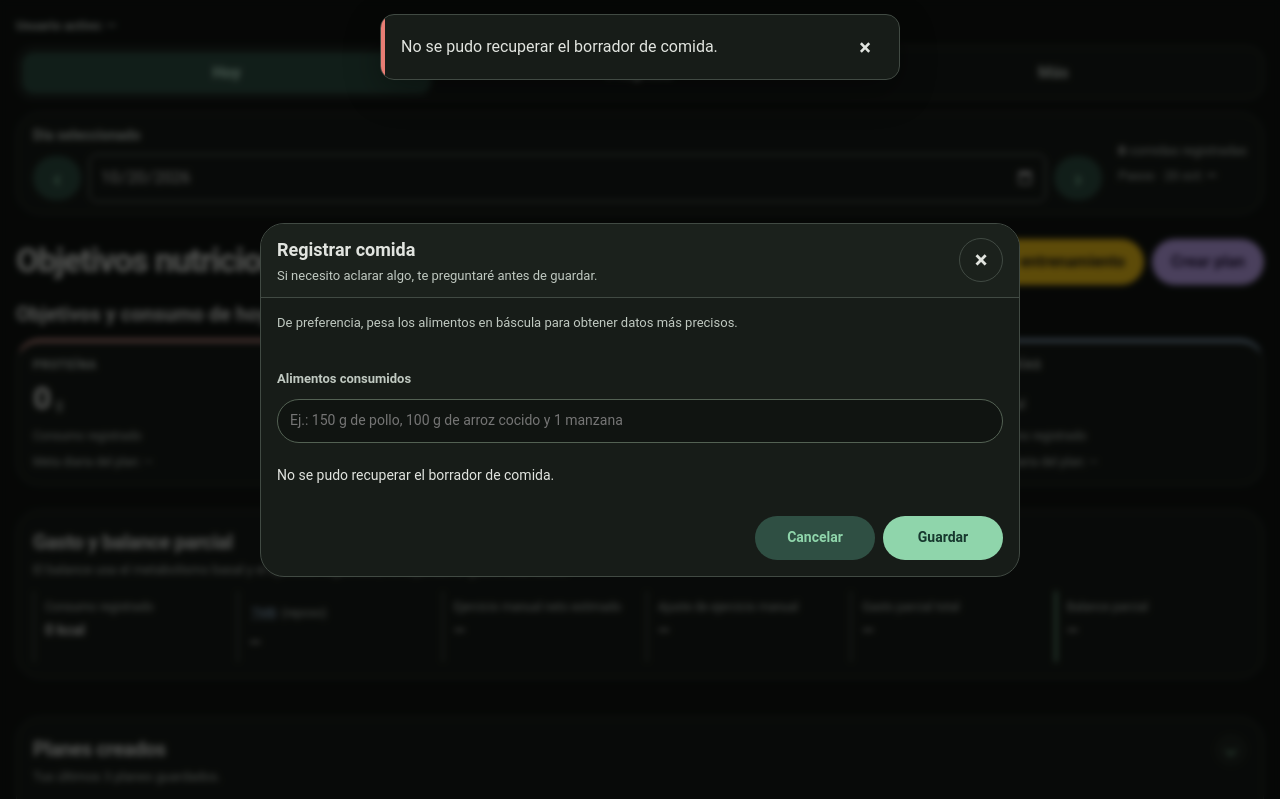
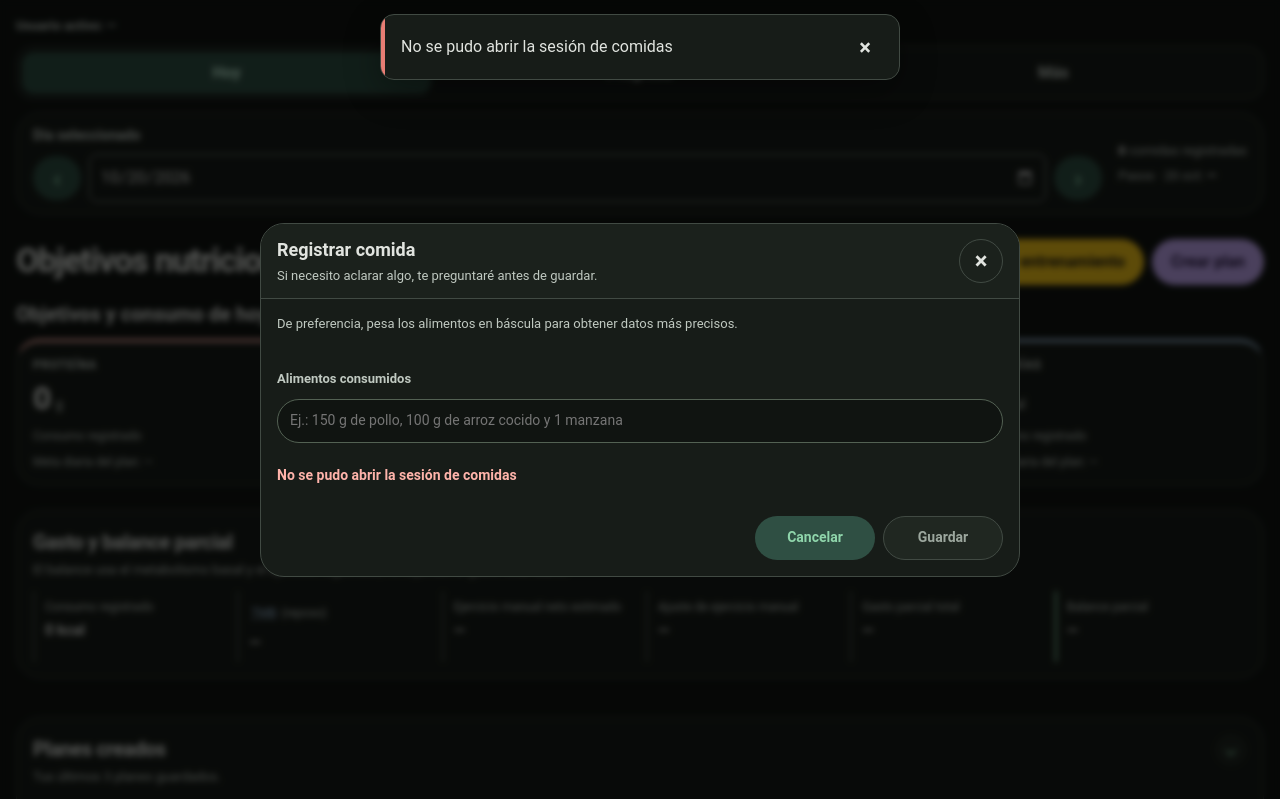
Before and after one commit to Denniris8/nutri, a plain HTML site: page nutri/html/dashboard_nutricional.html in a window 1280 px wide. Both pictures are taken after a click on the button "Registrar comida". Shown: the top 799 px of the page. Drawn offline with Linux system fonts and the light colour scheme; no server answers.

Commit message:
fix: bloquear registro si falla sesión de comidas

```diff
--- a/nutri/html/dashboard_nutricional.css
+++ b/nutri/html/dashboard_nutricional.css
@@ -444,6 +444,7 @@ details:not([open]) > .collapsible-summary::after { transform: rotate(-90deg); }
 .food-chat-speaker { font-size: 11px; font-weight: 700; opacity: .8; }
 .food-chat-text { margin: 0; overflow-wrap: anywhere; white-space: pre-wrap; }
 .more-form-body .food-chat-input { min-height: 44px; padding: 8px 12px; border-radius: var(--shape-full); }
+.food-session-error { color: var(--bad); font-weight: 600; }
 .food-chat-message[data-role="assistant"] { justify-self: start; }
 .training-ui-body { display: grid; gap: 8px; }
 
--- a/nutri/html/dashboard_nutricional.html
+++ b/nutri/html/dashboard_nutricional.html
@@ -5,7 +5,7 @@
   <meta name="viewport" content="width=device-width, initial-scale=1.0">
   <meta name="theme-color" content="#101411">
   <title>Dashboard Nutricional</title>
-  <link rel="stylesheet" href="/dashboard_nutricional.css?v=43">
+  <link rel="stylesheet" href="/dashboard_nutricional.css?v=44">
   <link rel="stylesheet" href="/notifications.css">
 </head>
 <body>
@@ -542,6 +542,6 @@
     <div class="more-form-body"><div class="action-plan-dialog-actions"><button id="cancelRecordDeleteConfirm" class="button-muted" type="button">Cancelar</button><button id="acceptRecordDeleteConfirm" class="menu-delete-submit" type="button">Eliminar</button></div></div>
   </dialog>
   <div id="appNoticeDialog" class="app-notice" popover="manual"><div class="app-notice-row"><p id="appNoticeText" role="status" aria-live="polite"></p><button id="appNoticeClose" type="button" aria-label="Cerrar aviso">×</button></div></div>
-  <script src="/onboarding-flow.js?v=steps-daily-5" defer></script>
+  <script src="/onboarding-flow.js?v=food-session-failure-1" defer></script>
 </body>
 </html>
--- a/nutri/html/onboarding-flow.js
+++ b/nutri/html/onboarding-flow.js
@@ -1262,6 +1262,7 @@ const foodDate = () => foodEntryDate || document.querySelector('#daySelect')?.va
 let foodRequestId = '';
 let foodTargetEntryId = null;
 let foodPending = false;
+let foodSessionReady = false;
 let foodAudioContext;
 
 function unlockFoodAudio() {
@@ -1329,7 +1330,6 @@ async function restoreFoodDraft(feedback) {
   const description = document.querySelector('#foodDescription');
   const label = document.querySelector('#foodDescriptionLabel');
   const save = document.querySelector('#saveFoodButton');
-  description.disabled = false;
   if (draft) {
     foodRequestId = draft.requestId;
     foodEntryDate = draft.fecha;
@@ -1359,9 +1359,16 @@ document.querySelector('#registerFoodButton')?.addEventListener('click', async (
   const feedback = document.querySelector('#foodEntryFeedback');
   const foodLoading = document.querySelector('#foodLoading');
   const foodChatThread = document.querySelector('#foodChatThread');
+  const description = document.querySelector('#foodDescription');
+  const saveButton = document.querySelector('#saveFoodButton');
+  if (!foodPending) {
+    foodSessionReady = false;
+    description.disabled = true;
+    feedback.classList.remove('food-session-error');
+  }
   foodLoading.hidden = false;
   document.querySelector('#foodLoadingText').textContent = foodPending ? 'Esperando respuesta…' : 'Preparando la sesión…';
-  document.querySelector('#saveFoodButton').disabled = true;
+  saveButton.disabled = true;
   foodForm.hidden = false;
   feedback.textContent = foodPending ? 'Esperando respuesta…' : 'Revisando borradores y preparando la sesión…';
   foodDialog.showModal();
@@ -1372,15 +1379,22 @@ document.querySelector('#registerFoodButton')?.addEventListener('click', async (
     await restoreFoodDraft(feedback);
     const response = await fetch('/api/food/session', { method: 'POST', credentials: 'same-origin' });
     if (!response.ok) throw new Error((await response.json()).error || 'No se pudo preparar una sesión nueva de comida.');
+    foodSessionReady = true;
     notifyApp('Sesión de comida lista.', 'success');
-    document.querySelector('#foodDescription').focus();
-  } catch (error) {
-    feedback.textContent = error.message || 'No se pudo preparar la sesión.';
+    description.disabled = false;
+    saveButton.disabled = false;
+    description.focus();
+  } catch {
+    foodSessionReady = false;
+    description.disabled = true;
+    saveButton.disabled = true;
+    feedback.textContent = 'No se pudo abrir la sesión de comidas';
+    feedback.classList.add('food-session-error');
     notifyApp(feedback.textContent, 'error');
   } finally {
     foodLoading.hidden = true;
     foodChatThread.hidden = !document.querySelector('#foodChatMessages').children.length;
-    document.querySelector('#saveFoodButton').disabled = false;
+    saveButton.disabled = !foodSessionReady;
   }
 });
 const closeFoodDialog = () => foodDialog.close();
@@ -1389,7 +1403,7 @@ document.querySelector('#cancelFoodEntry')?.addEventListener('click', closeFoodD
 foodDialog?.addEventListener('close', () => foodTrigger?.focus());
 foodForm?.addEventListener('submit', async (event) => {
   event.preventDefault();
-  if (foodPending) return;
+  if (foodPending || !foodSessionReady) return;
   const feedback = document.querySelector('#foodEntryFeedback');
   const saveButton = document.querySelector('#saveFoodButton');
   const foodLoading = document.querySelector('#foodLoading');
```
Also changed, not shown: nutri/log.md (+1 -0 lines).
